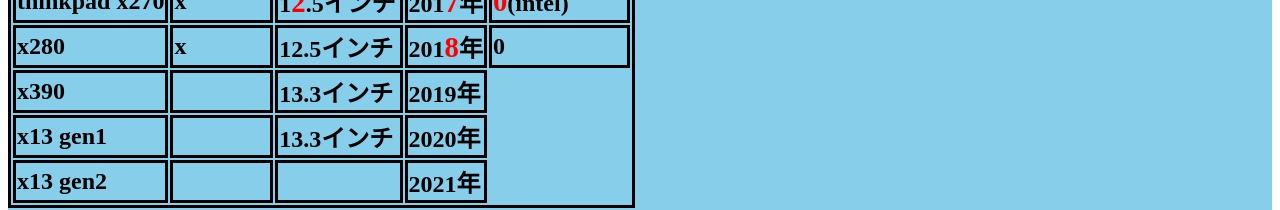
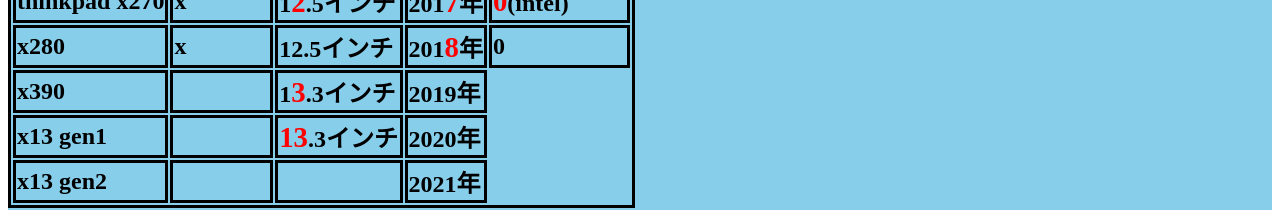
Before and after one commit to DancingOnWhiteBoard/DancingOnWhiteBoard.github.io, a plain HTML site: page index.html in a window 1280 px wide. Shown: the part 3662-3872 px from the top of the page. Drawn offline with Linux system fonts and the light colour scheme.

Commit message:
Update index.html

```diff
--- a/index.html
+++ b/index.html
@@ -111,10 +111,10 @@
                     <td>x280</td><td>x</td><td>12.5インチ</td><td>201<span class="red">8</span>年</td><td>0</td>
                 </tr>
                 <tr>
-                    <td>x390</td><td></td><td>13.3インチ</td><td>2019年</td>
+                    <td>x390</td><td></td><td>1<span class="red">3</span>.3インチ</td><td>2019年</td>
                 </tr>
                 <tr>
-                    <td>x13 gen1</td><td></td><td>13.3インチ</td><td>2020年</td>
+                    <td>x13 gen1</td><td></td><td><span class="red">13</span>.3インチ</td><td>2020年</td>
                 </tr>
                 <tr>
                     <td>x13 gen2</td><td></td><td></td><td>2021年</td>
```
